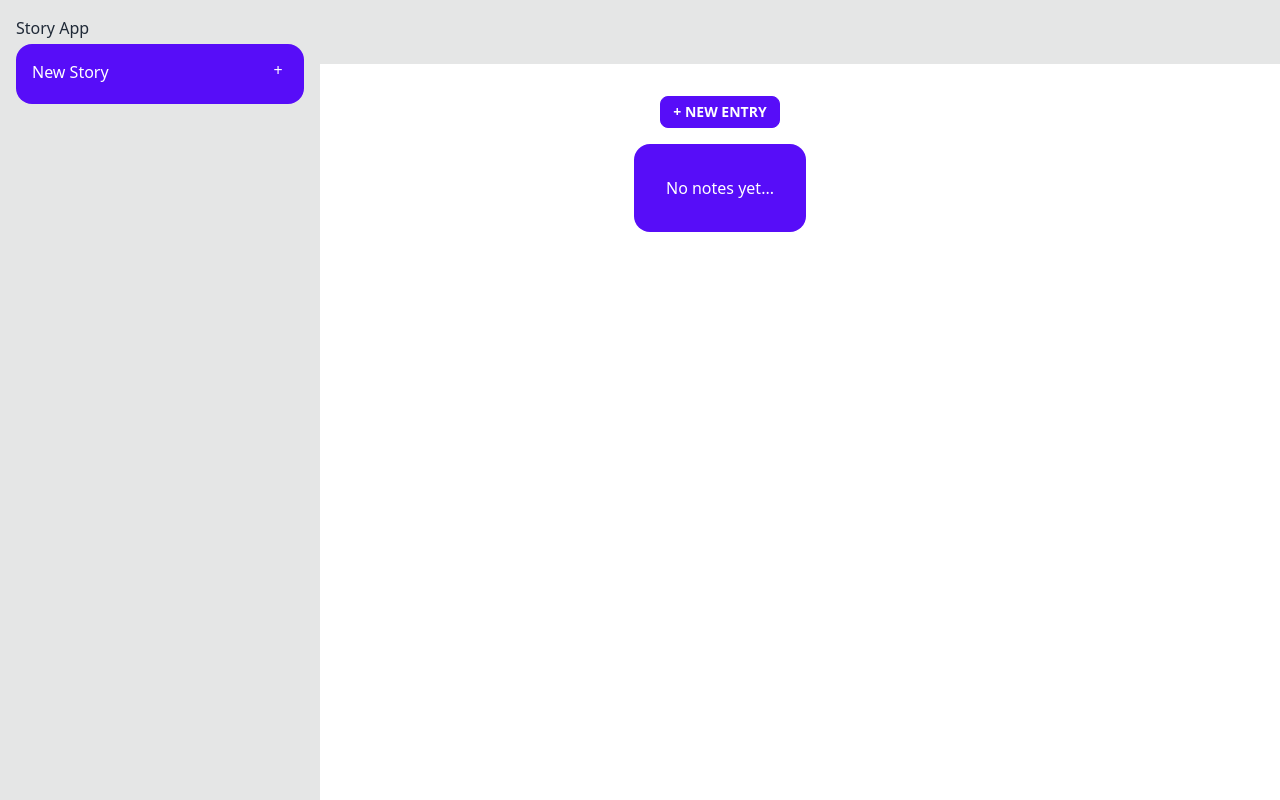
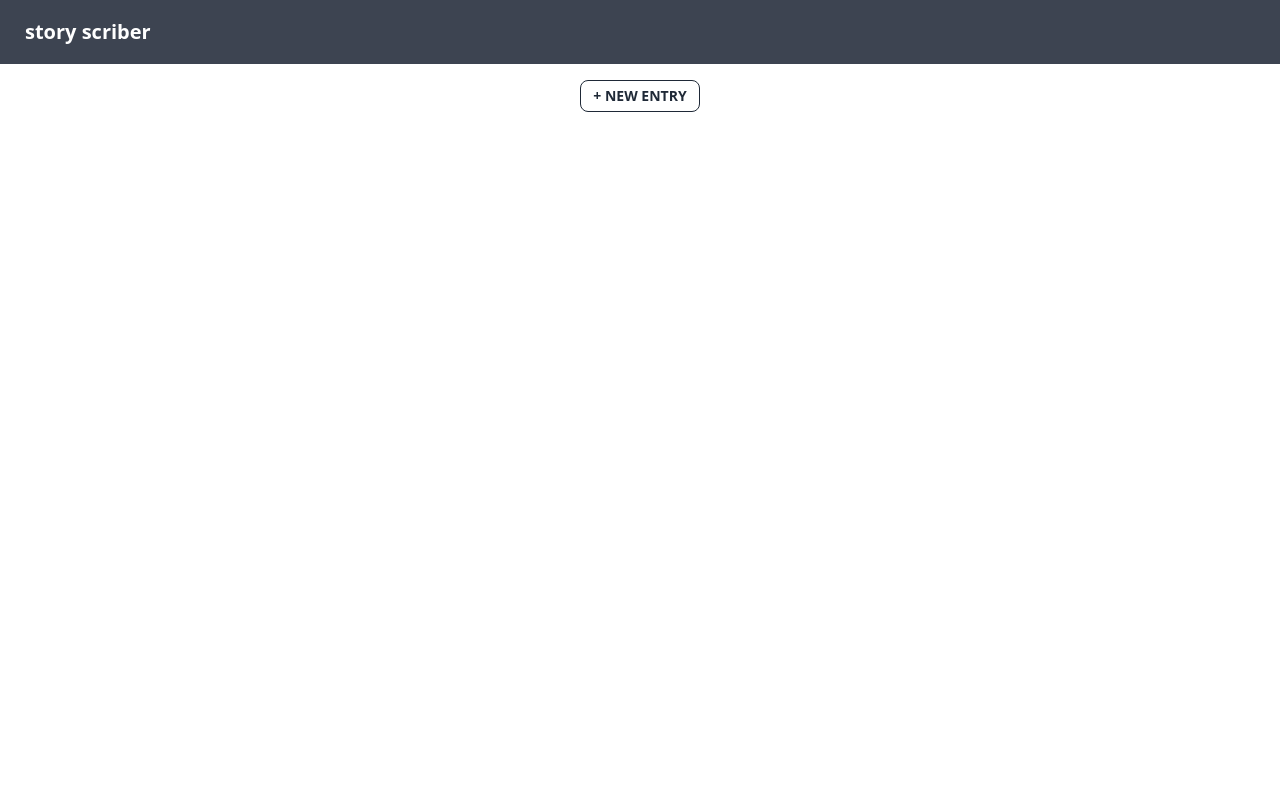
Before and after one commit to ticiadev/story-scriber, a React (Vite) app: page / in a window 1280 px wide. Built offline with nearby package versions, Linux system fonts and the light colour scheme.

Commit message:
Update basic app functions

```diff
--- a/package.json
+++ b/package.json
@@ -11,7 +11,8 @@
   "dependencies": {
     "daisyui": "^2.51.4",
     "react": "^18.2.0",
-    "react-dom": "^18.2.0"
+    "react-dom": "^18.2.0",
+    "uuidv4": "^6.2.13"
   },
   "devDependencies": {
     "@types/react": "^18.0.28",
--- a/src/App.jsx
+++ b/src/App.jsx
@@ -1,139 +1,97 @@
 import { useState, useEffect } from 'react';
+import { v4 as uuid} from "uuid";
+import './index.css'
 
 const App = () => {
-  const [title, setTitle] = useState("")
-
-  return (
-      <div className="drawer drawer-mobile">
-        <input id="my-drawer-2" type="checkbox" className="drawer-toggle" />
-        <div className="drawer-content flex flex-col">
-        <header className="w-full navbar bg-base-300">
-          <div className="flex-none lg:hidden">
-            <label htmlFor="my-drawer-2" className="btn btn-square btn-ghost">
-              <svg xmlns="http://www.w3.org/2000/svg" fill="none" viewBox="0 0 24 24" className="inline-block w-6 h-6 stroke-current"><path strokeLinecap="round" strokeLinejoin="round" strokeWidth="2" d="M4 6h16M4 12h16M4 18h16"></path></svg>
-            </label>
-          </div>
-          <Title title={title} />
-        </header>
-          <Story />
-        </div>
-        <nav className="drawer-side bg-base-300">
-          <label htmlFor="my-drawer-2" className="drawer-overlay"></label>
-          <ul className="menu p-4 w-80 bg-base-300 text-base-content">
-            <h1 className="prose md:prose-lg lg:prose-xl">Story App</h1>
-            <StoryList onTitle={setTitle} />
-          </ul>
-        </nav>
-      </div>
-  )
-}
-
-const Title = ({title}) => {
-  return (
-    <div className="flex-1 px-2 mx-2"><h2 className="prose md:prose-lg lg:prose-xl">{title}</h2></div>
-  )
-}
-
-const StoryList = ({onTitle}) => {
-  const noStories = [{title: ""}]
-  const [stories, setStories] = useState(noStories)
-  const [activeStory, setActiveStory] = useState(-1)
-  const showStories = stories.map(story => <li key={stories.indexOf(story)} active={stories.indexOf(story) === activeStory} onClick ={() => updateActivestory(stories.indexOf(story))}><a>{story.title}</a></li>)
-
-  const addNewStory = (newStory) => {
-    setStories(stories => [...stories.filter(e => e.title !== ""),newStory])
-  }
-
-  const updateActivestory = (id) => {
-    console.log(id)
-    setActiveStory(activeStory !== id ? id : -1)
-    onTitle(stories[activeStory].title)
-  }
-
   return (
     <>
-      <div className="my-1 mx-auto"><NewStory addNewStory={addNewStory} /></div>
-      <div>{showStories}</div>
+      <Header />
+      <Story />
     </>
   )
 }
 
-const NewStory = ({addNewStory}) => {
-  const handleClick = () => {
-    const title = document.querySelector("#title_input").value.trim()
-    if(title) {
-      document.querySelector("#title_input").value = ""
-      addNewStory({title})
-    }
+const Header = () => {
+  return (
+    <header className="navbar bg-neutral text-neutral-content">
+      <a className="btn btn-ghost normal-case text-xl">story scriber</a>
+    </header>
+  )
 }
 
+const Story = () => {
+  const [entries, setEntries] = useState([])
+  const [inputText, setInputText] = useState("")
+
+  const textHandler = (e) => {
+    setInputText(e.target.value)
+  }
+
+  const saveHandler = () => {
+    setEntries((prevState) => [
+      ...prevState,
+      {
+        id: uuid(),
+        text: inputText,
+      },
+    ])
+    setInputText("")
+  }
+
+  const deleteEntry = (id) => {
+    const filteredEntries = entries.filter((entry) => entry.id !== id)
+    setEntries(filteredEntries)
+  }
+
+  useEffect(() => {
+    localStorage.setItem("Entries", JSON.stringify(entries))
+  }, [entries])
+
+  useEffect(() => {
+    const data = JSON.parse(localStorage.getItem("Entries"))
+    if(data) setEntries(data)
+  }, [])
+
   return (
-    <div className="collapse collapse-plus rounded-box py-0">
-      <input type="checkbox" className="peer" />
-      <div className="collapse-title bg-primary text-primary-content peer-checked:bg-secondary peer-checked:text-secondary-content">
-        New Story
+    <main className="w-10/12 my-4 mx-auto">
+      <CreateEntry textHandler={textHandler} saveHandler={saveHandler} inputText={inputText} />
+      <section className="flex flex-col gap-y-4">
+        {entries.map((entry) => <Entry key={entry.id} id={entry.id} text={entry.text} deleteEntry={deleteEntry} />)}
+      </section>
+    </main>
+  )
+}
+
+const Entry = ({ id, text, deleteEntry }) => {
+  return (
+      <div className="card card-compact lg:card-side bg-primary text-primary-content">
+        <div className="card-body">
+          <div>{text}</div>
+          <div className="card-actions justify-end">
+          <button className="btn btn-square btn-sm" onClick={() => deleteEntry(id)} aria-hidden="true">
+            <svg xmlns="http://www.w3.org/2000/svg" className="h-6 w-6" fill="none" viewBox="0 0 24 24" stroke="currentColor"><path strokeLinecap="round" strokeLinejoin="round" strokeWidth="2" d="M6 18L18 6M6 6l12 12" /></svg>
+          </button>
         </div>
-      <div className="collapse-content bg-primary text-primary-content peer-checked:bg-secondary peer-checked:text-secondary-content flex justify-between">
-        <input type="text" placeholder="Type here" className="input input-bordered input-sm w-full max-w-xs" id="title_input" />
-        <button className="btn btn-square btn-sm btn-ghost" aria-label="Add" onClick={() => handleClick()}>+</button>
         </div>
       </div>
   )
 }
 
-const AddNew = ({item}) => {
-  return (
-    <button className="btn btn-primary btn-sm">New {item}</button>
-  )
-}
-
-const Story = () => {
-  const noEntries = [{text: "No notes yet..."}]
-  const [entries, setEntries] = useState(noEntries)
-  const showEntries = entries.map(entry => <Entry text={entry.text} key={entries.indexOf(entry)} />)
-
-  const addNewEntry = (newEntry) => {
-    setEntries(entries => [...entries.filter(e => e.text !== "No notes yet..."), newEntry])
-  }
-
-  return (
-    <main className="w-10/12 mt-8 flex flex-col justify-start items-center gap-4">
-      <NewEntry addNewEntry={addNewEntry} />
-      {showEntries}
-    </main>
-  )
-}
-
-const Entry = ({text}) => {
-  return (
-    <div className="card lg:card-side bg-primary text-primary-content">
-      <div className="card-body">
-        <p>{text}</p>
-      </div>
-    </div>
-  )
-}
-
-const NewEntry = ({addNewEntry}) => {
-
-  const handleClick = () => {
-    const text = document.querySelector("#entry_input").value.trim()
-    if(text) {
-      document.querySelector("#entry_input").value = ""
-      addNewEntry({text})
-    }
-  }
+const CreateEntry = ({ textHandler, saveHandler, inputText }) => {
 
   return (
     <>
-      <label htmlFor="new-entry" className="btn btn-primary btn-sm">+ New Entry</label>
+      <div className="my-4 flex justify-center">
+        <label htmlFor="new-entry" className="btn btn-outline btn-sm">+ New Entry</label>
+      </div>
+
 
       <input type="checkbox" id="new-entry" className="modal-toggle" />
       <div className="modal">
         <div className="modal-box">
-          <textarea className="textarea textarea-bordered w-full" id="entry_input" placeholder="entry text"></textarea>
+          <textarea className="textarea textarea-bordered w-full" id="entry_input" cols="10" rows="5" placeholder="enter text" value={inputText} onChange={textHandler}></textarea>
           <div className="modal-action">
-            <label htmlFor="new-entry" className="btn btn-primary btn-sm" onClick={() => handleClick()}>Save</label>
+            <label htmlFor="new-entry" className="btn btn-primary btn-sm" onClick={saveHandler}>Save</label>
             <label htmlFor="new-entry" className="btn btn-sm">x</label>
           </div>
         </div>
```
Also changed, not shown: 1 other file (tests, documents, lock files or other folders). Lines whose indentation alone changed are shown as unchanged.
